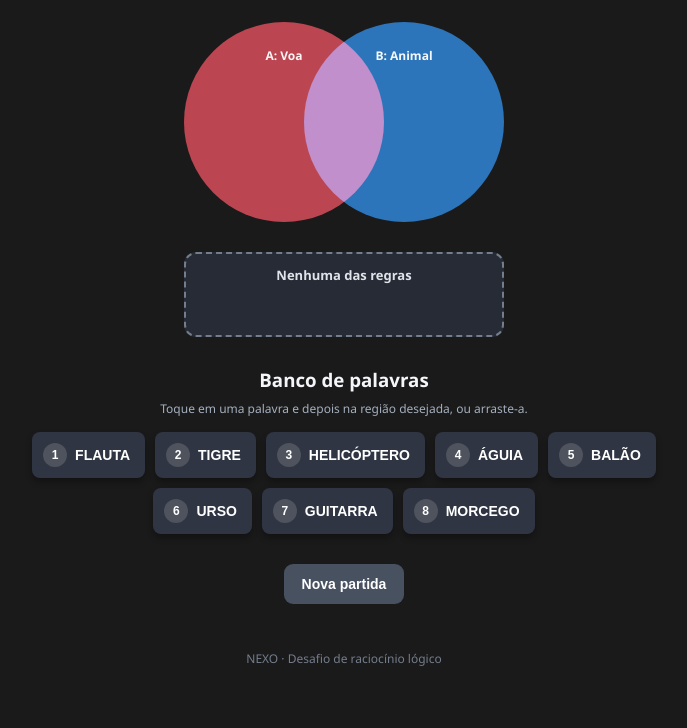
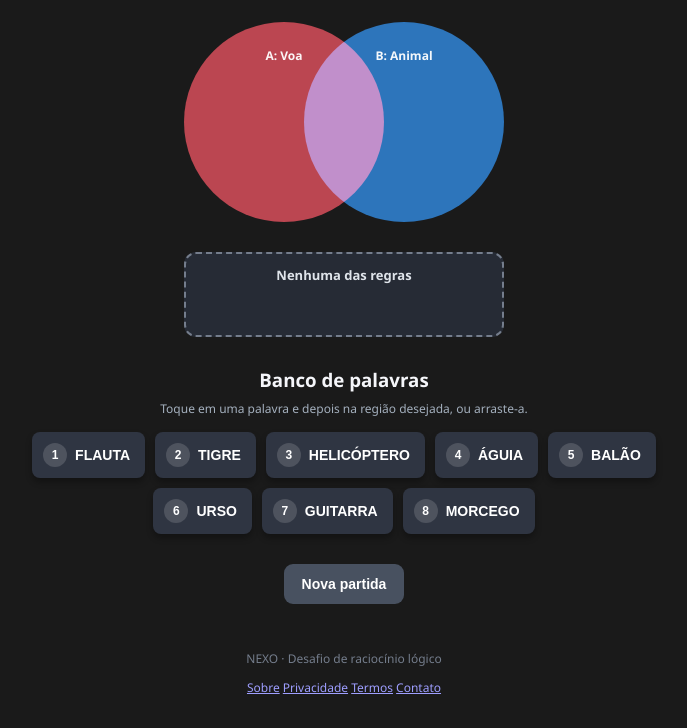
Before and after one commit to pixelzzz66/Nexo, a plain HTML site: page index.html in a window 1280 px wide. Shown: the part 463-1191 px from the top of the page, without its empty margins (296-983 px from the left). Drawn offline with Linux system fonts and the light colour scheme.

Commit message:
Add footer navigation links to index.html

```diff
--- a/index.html
+++ b/index.html
@@ -66,7 +66,15 @@
     </section>
   </main>
 
-  <footer><p>NEXO · Desafio de raciocínio lógico</p></footer>
+  <footer>
+    <p>NEXO · Desafio de raciocínio lógico</p>
+    <nav class="rodape-links" aria-label="Links institucionais">
+      <a href="sobre.html">Sobre</a>
+      <a href="privacidade.html">Privacidade</a>
+      <a href="termos.html">Termos</a>
+      <a href="mailto:contato@nexogame.duckdns.org">Contato</a>
+    </nav>
+  </footer>
   <script src="script.js"></script>
 </body>
 </html>
```
